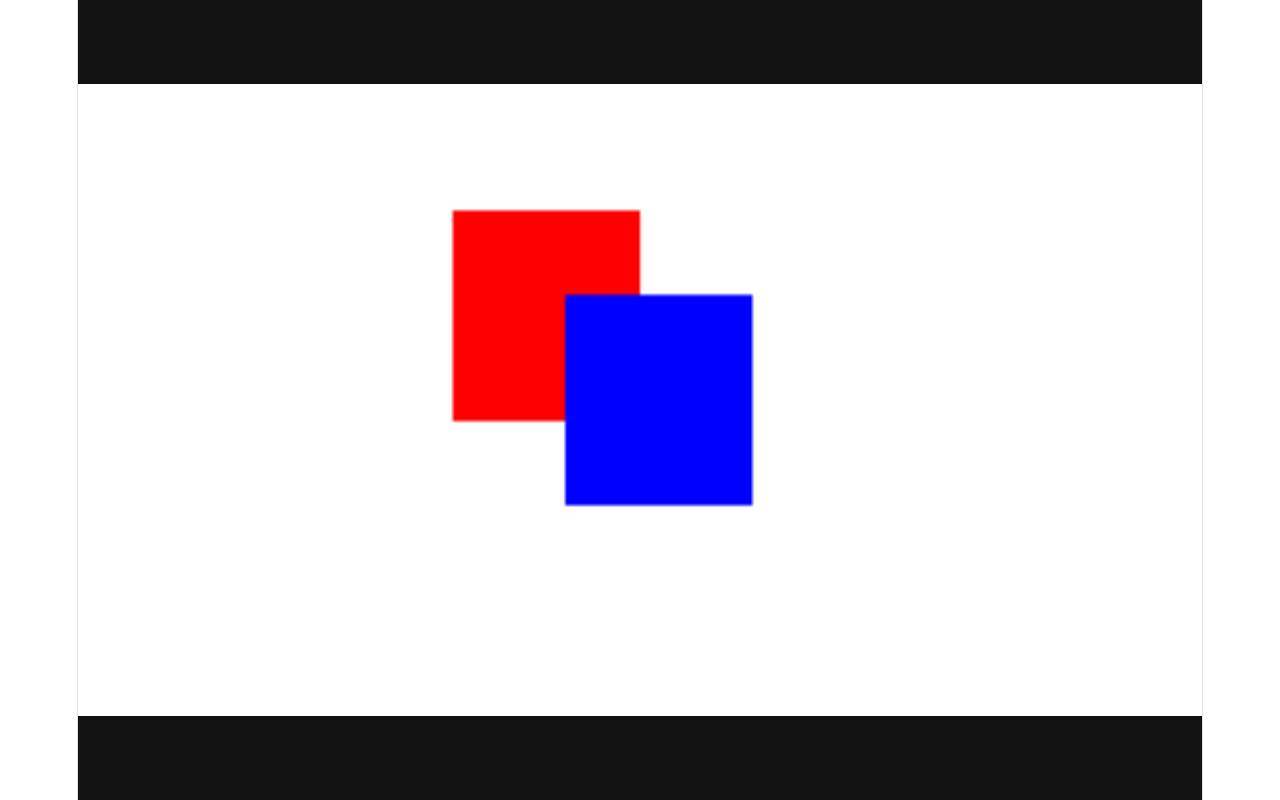
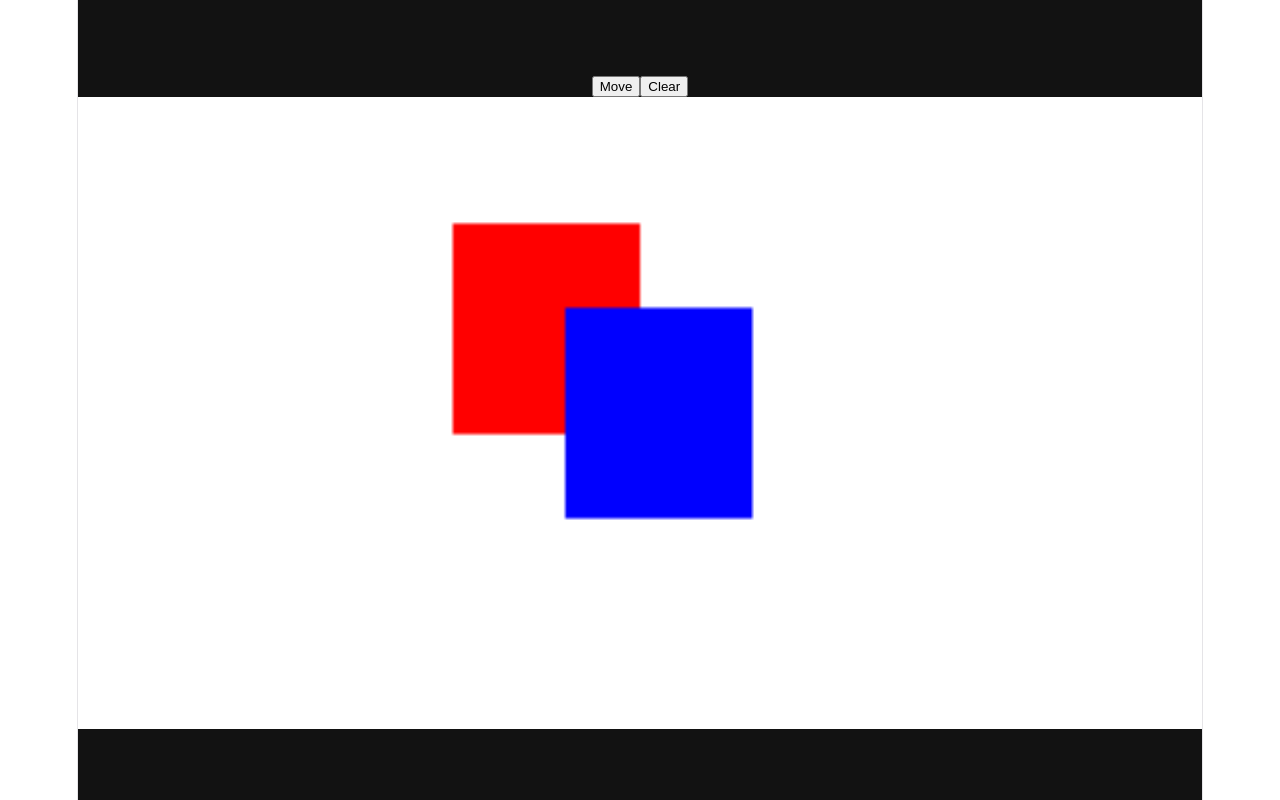
Before and after one commit to hyeonhb/canvas-whiteboard-lab, a React (Vite) app: page / in a window 1280 px wide. Built offline with nearby package versions, Linux system fonts and the light colour scheme.

Commit message:
feat: 동작 확인용 도형 Move 및 Clear 버튼 추가

```diff
--- a/src/App.tsx
+++ b/src/App.tsx
@@ -24,8 +24,32 @@ function App() {
     }
   ]);
 
+  const handleMoveClick = () => {
+    if (shapes.length === 0) return;
+    updateShapes(shapes[0].id, 'x', shapes[0].x - 10)
+  }
+
+  const handleClearClick = () => {
+    setShapes([]);
+  }
+
+  const updateShapes = (id: string, key: string, value: string | number) => {
+    setShapes(prev => {
+      return prev.map(shape => {
+        return shape.id === id
+          ? {...shape, [key]: value}
+          : shape
+      });
+    });
+  }
+
   return (
-    <div className={clsx(styles.container, 'flex-center')}>
+    <div className={clsx(styles.container, 'flex-center', 'flex-column', 'gap-10')}>
+      <div className={clsx('gap-10')}>
+        <button type="button" onClick={handleMoveClick}>Move</button>
+        <button type="button" onClick={handleClearClick}>Clear</button>
+      </div>
+
       <Canvas shapes={shapes}></Canvas>
     </div>
   )
--- a/src/styles/global.css
+++ b/src/styles/global.css
@@ -12,3 +12,13 @@ body {
   align-items: center;
   justify-content: center;
 }
+
+.flex-column {
+  display: flex;
+  flex-direction: column;
+}
+
+.flex-gap-10 {
+  display: flex;
+  gap: 10px;
+}
```
